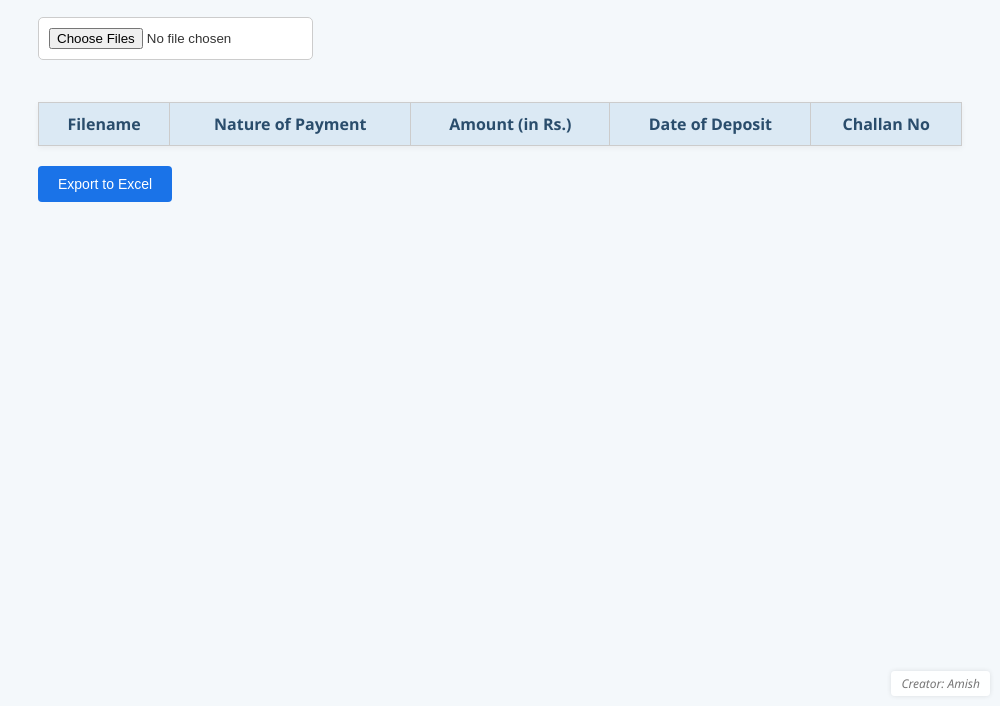
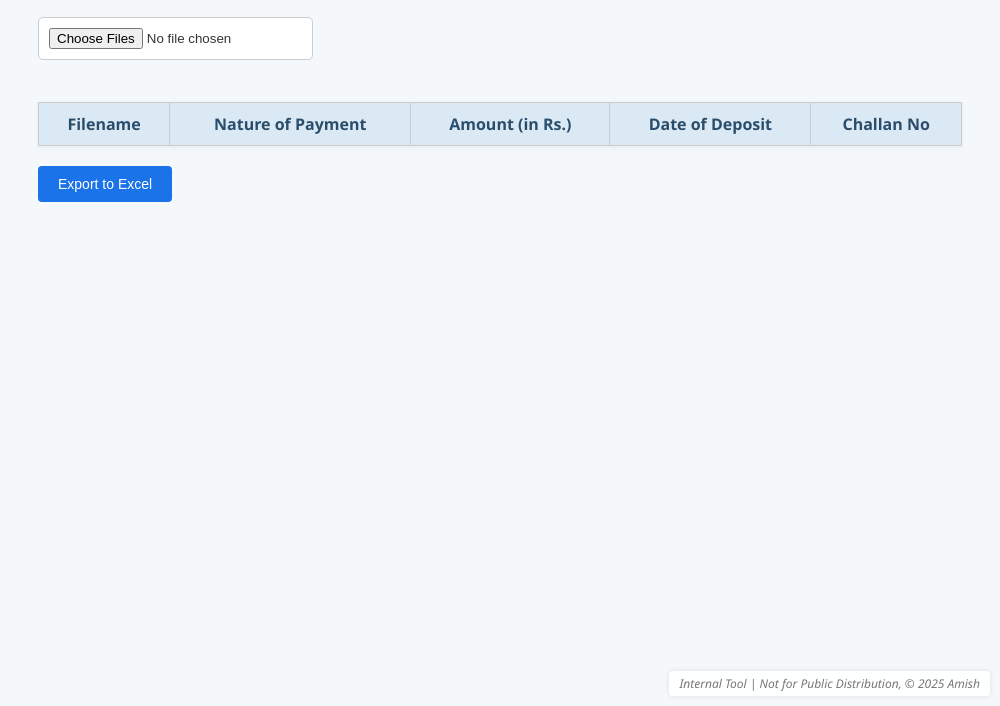
Before and after one commit to Sharmila2791/stat-analyser, an Electron app: page index.html in a window 1000 px wide. Shown: the part 94-800 px from the top of the page. Drawn offline with Linux system fonts and the light colour scheme.

Commit message:
Update index.html

```diff
--- a/index.html
+++ b/index.html
@@ -61,7 +61,7 @@
       background-color: #1669c1;
     }
 
-    .watermark {
+   /* .watermark {
       position: fixed;
       bottom: 10px;
       right: 10px;
@@ -74,6 +74,22 @@
       box-shadow: 0 0 5px rgba(0,0,0,0.1);
       pointer-events: none;
     }
+    */
+
+    .watermark {
+  position: fixed;
+  bottom: 10px;
+  right: 10px;
+  font-size: 12px;
+  color: #777;
+  background: rgba(255, 255, 255, 0.9);
+  padding: 4px 10px;
+  border-radius: 4px;
+  font-style: italic;
+  box-shadow: 0 0 5px rgba(0, 0, 0, 0.1);
+  pointer-events: none;
+  z-index: 9999;
+}
   </style>
 </head>
 <body>
@@ -97,7 +113,7 @@
 
   <button onclick="exportToExcel()">Export to Excel</button>
 
-  <div class="watermark">Creator: Amish</div>
+  <div class="watermark">Internal Tool | Not for Public Distribution, © 2025 Amish</div>
 
   <script>
     let allRows = [["Filename", "Nature of Payment", "Amount (in Rs.)", "Date of Deposit", "Challan No"]];
```
